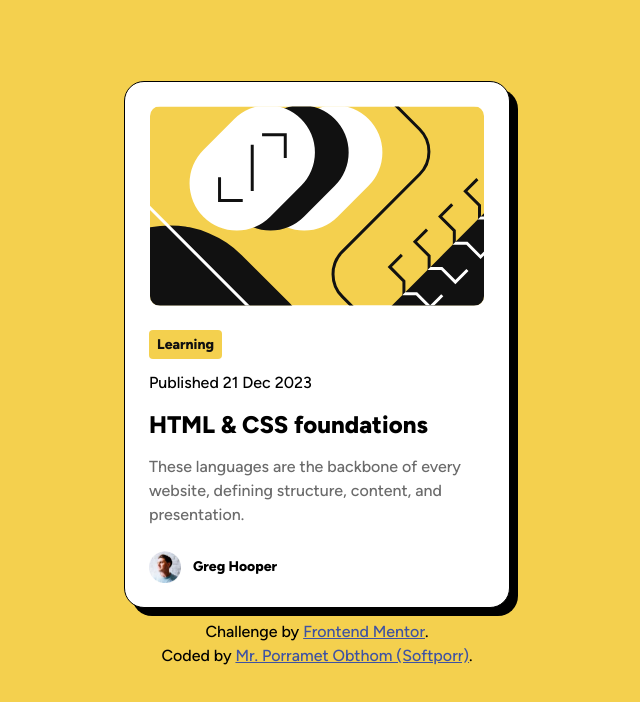
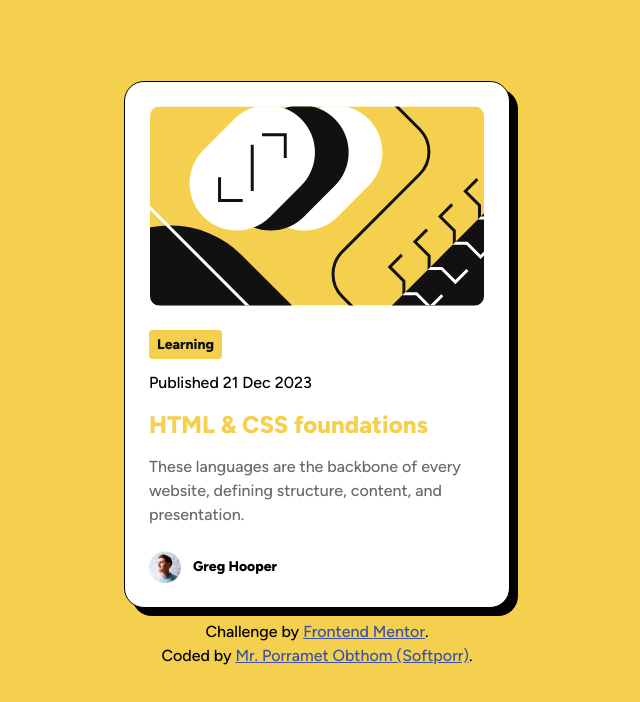
Before and after one commit to juniorpo/softporr-frontend-mentor, a plain HTML site: page blog-preview-card-main/index.html in a window 1280 px wide. In both pictures the pointer is over the element "HTML & CSS foundations". Shown: the whole page, without its empty margins (323-963 px from the left). Drawn offline with Linux system fonts and the light colour scheme.

Commit message:
Update hover header class

```diff
--- a/blog-preview-card-main/style.css
+++ b/blog-preview-card-main/style.css
@@ -82,6 +82,10 @@ body {
     padding: 0;
     margin: var(--spacing-150) 0;
 }
+.header__element:hover {
+    color: var(--yellow);
+    cursor: pointer;
+}
 .description__element {
     font-family: 'Text Preset 2', sans-serif;
     font-size: 1rem;
```
